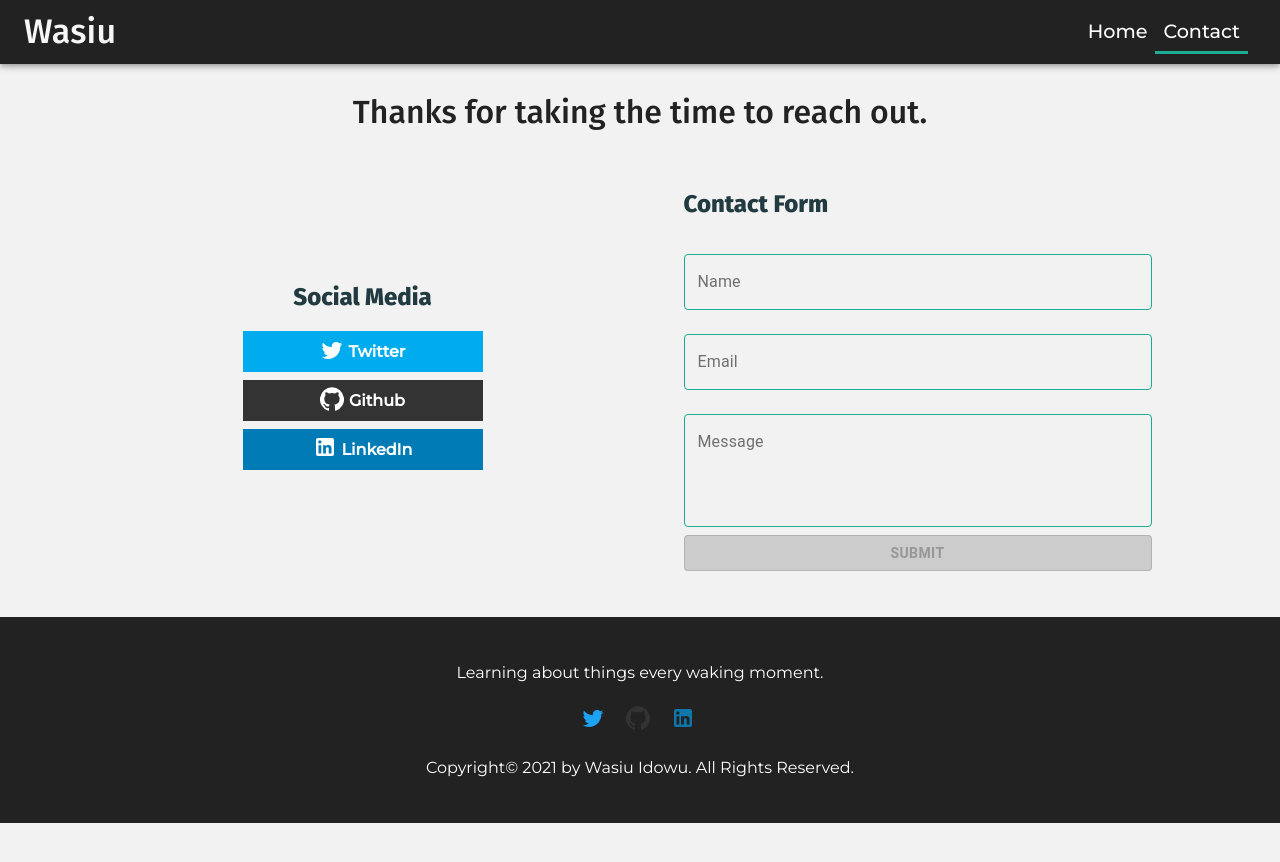
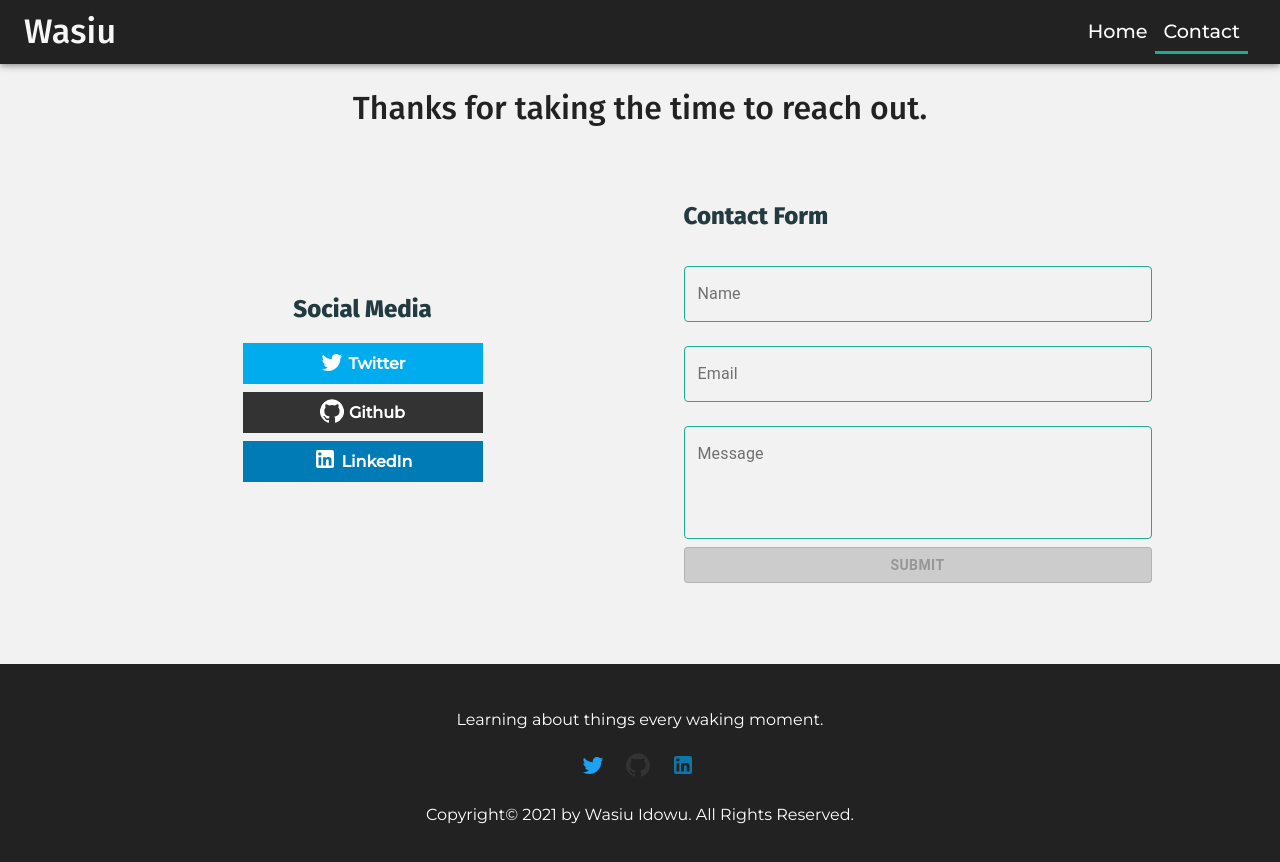
Before and after one commit to Hoxtygen/hoxtygen-portfolio, a React (Create React App) app: page /contact in a window 1280 px wide. Shown: the top 862 px of the page. Before the commit the page ends 823 px from the top, so only its background shows below. Built offline with nearby package versions, Linux system fonts and the light colour scheme.

Commit message:
Fixed footer not staying at the bottom on contact page

```diff
--- a/src/assets/sass/_port.scss
+++ b/src/assets/sass/_port.scss
@@ -198,11 +198,15 @@ section {
   text-transform: uppercase;
   font-size: 0.7rem;
 }
+
+#contact  {
+  min-height: 75vh;
+  padding-top: 10px;
+}
 .contact-form {
   max-width: 500px;
   margin: 0 auto;
   padding: 1rem;
-  // background: #1bac91;
 }
 
 .contact-title {
@@ -210,6 +214,7 @@ section {
   text-transform: none;
   font-weight: normal;
   color: #222;
+  padding: 1rem 0;
 }
 
 .social-contact {
--- a/src/container/Contact.js
+++ b/src/container/Contact.js
@@ -28,7 +28,6 @@ const Contact = () => {
     axios
       .post("https://hoxtygen-portfolio-server.herokuapp.com/api/form", values)
       .then((result) => {
-        console.log(result.data);
         setResponse(result.data.message);
         setOpen(true);
       })
@@ -78,7 +77,7 @@ const Contact = () => {
           autoHideDuration={6000}
         >
           <Alert onClose={handleClose} severity="success">
-            <Typography className={classes.Alert}>{`${response}`}</Typography>
+            <Typography className={classes.Alert}>{`Thank you. ${response}`}</Typography>
           </Alert>
         </Snackbar>
       ) : null}
```
